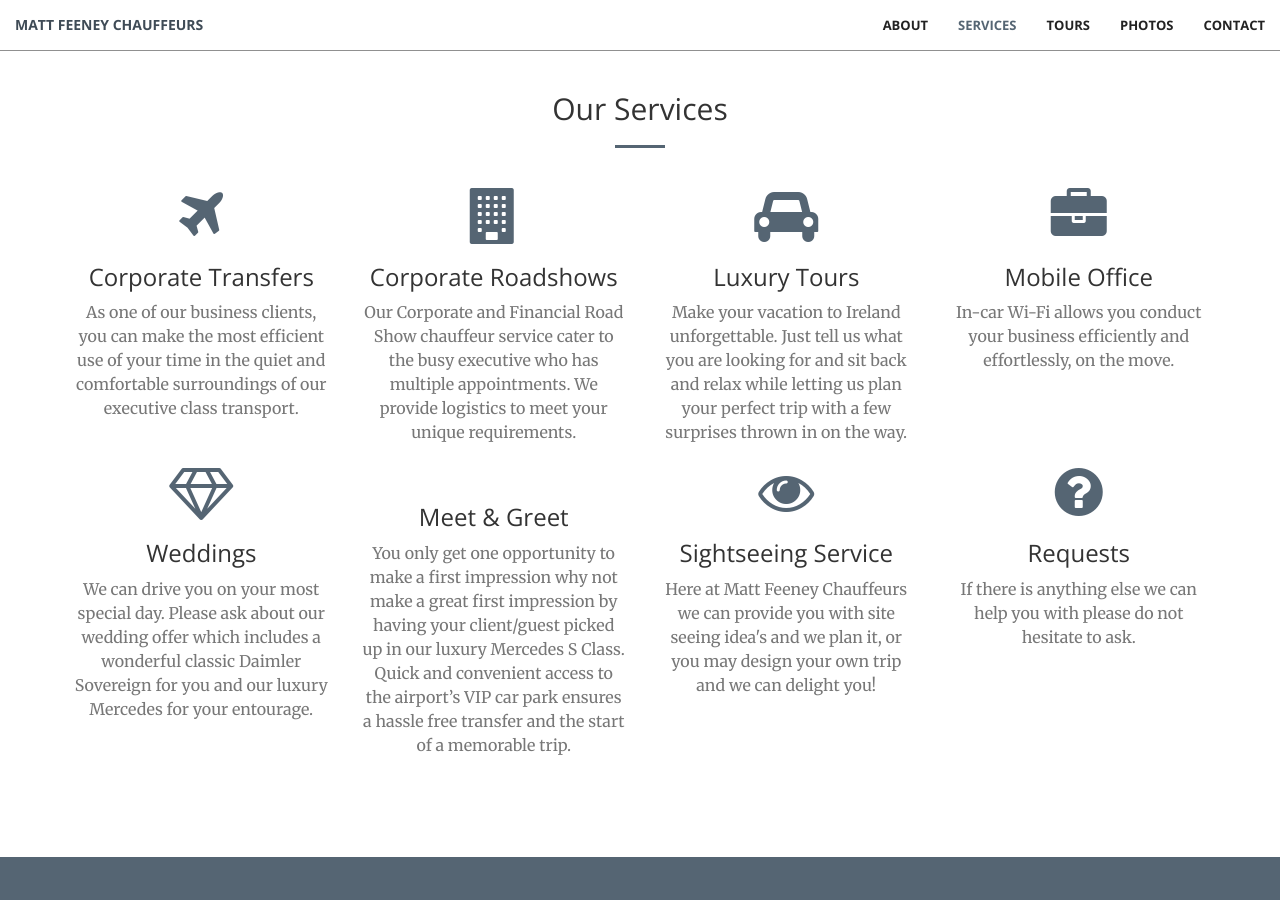
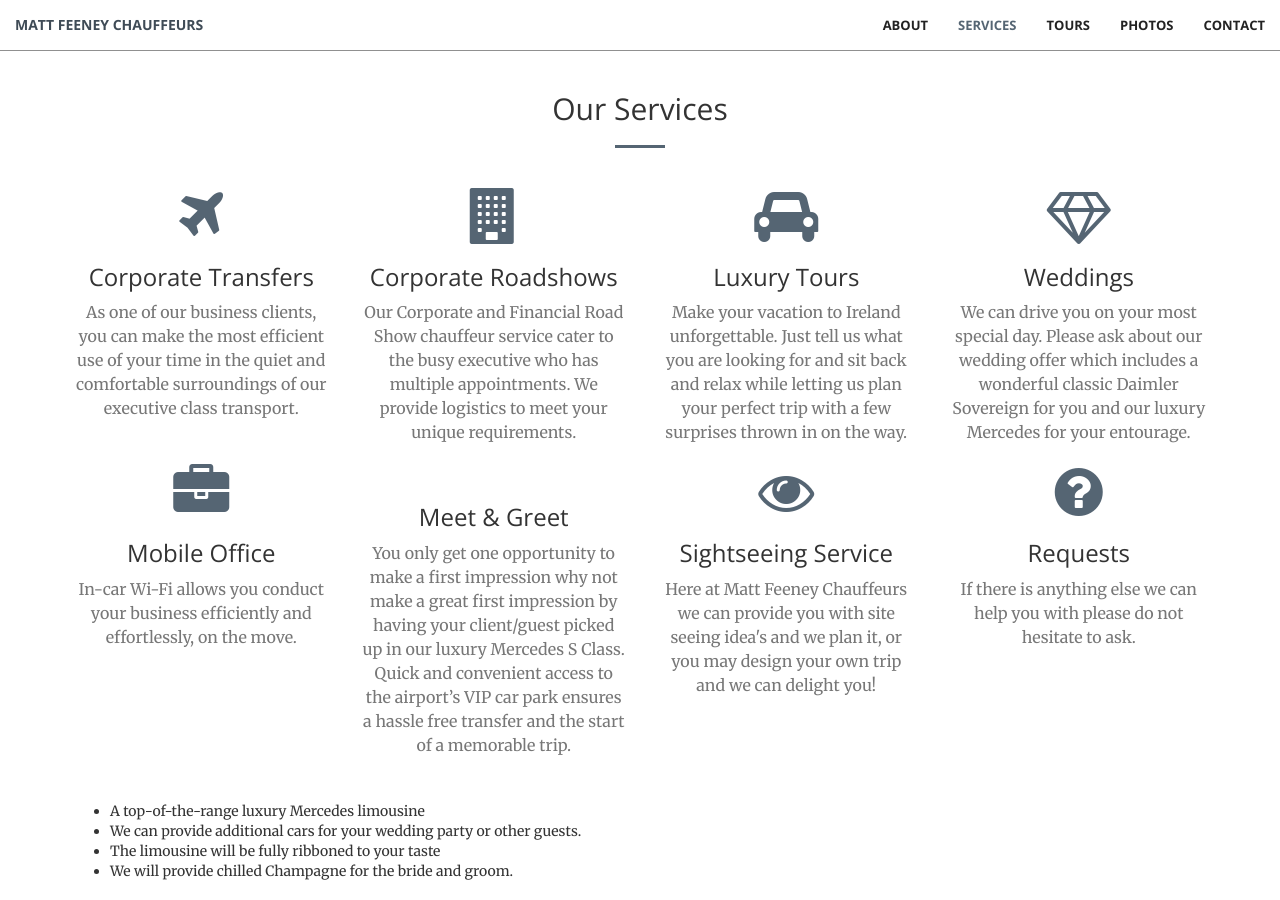
Before and after one commit to WebsitePlayground/WebsitePlayground.github.io, a Jekyll site: the page built from index.html, in a window 1280 px wide and 900 px high, scrolled down 1368 px. Built offline with Jekyll 4.4.1, drawn with Linux system fonts in a browser that asks for light colours.

Commit message:
weddings

```diff
--- a/_includes/services.html
+++ b/_includes/services.html
@@ -53,13 +53,14 @@
             <div class="col-lg-3 col-md-6 text-center">
                 <div class="service-box">
                     <i
-                        class="fa fa-4x fa-briefcase wow bounceIn text-primary"
-                        data-wow-delay=".3s"
+                        class="fa fa-4x fa-diamond wow bounceIn text-primary"
                     ></i>
-                    <h3>Mobile Office</h3>
+                    <h3>Weddings</h3>
                     <p class="text-muted">
-                        In-car Wi-Fi allows you conduct your business
-                        efficiently and effortlessly, on the move.
+                        We can drive you on your most special day. Please ask
+                        about our wedding offer which includes a wonderful
+                        classic Daimler Sovereign for you and our luxury
+                        Mercedes for your entourage.
                     </p>
                 </div>
             </div>
@@ -68,14 +69,13 @@
             <div class="col-lg-3 col-md-6 text-center">
                 <div class="service-box">
                     <i
-                        class="fa fa-4x fa-diamond wow bounceIn text-primary"
+                        class="fa fa-4x fa-briefcase wow bounceIn text-primary"
+                        data-wow-delay=".3s"
                     ></i>
-                    <h3>Weddings</h3>
+                    <h3>Mobile Office</h3>
                     <p class="text-muted">
-                        We can drive you on your most special day. Please ask
-                        about our wedding offer which includes a wonderful
-                        classic Daimler Sovereign for you and our luxury
-                        Mercedes for your entourage.
+                        In-car Wi-Fi allows you conduct your business
+                        efficiently and effortlessly, on the move.
                     </p>
                 </div>
             </div>
@@ -124,5 +124,14 @@
                 </div>
             </div>
         </div>
+        <p class="text-faded">
+            We would be delighted to drive you on your on your most special day. We will provide:
+            <ul style="text-align: left;">
+                <li>A top-of-the-range luxury Mercedes limousine</li>
+                <li>We can provide additional cars for your wedding party or other guests.</li>
+                <li>The limousine will be fully ribboned to your taste</li>
+                <li>We will provide chilled Champagne for the bride and groom.</li>
+            </ul>
+        </p>
     </div>
 </section>
```
